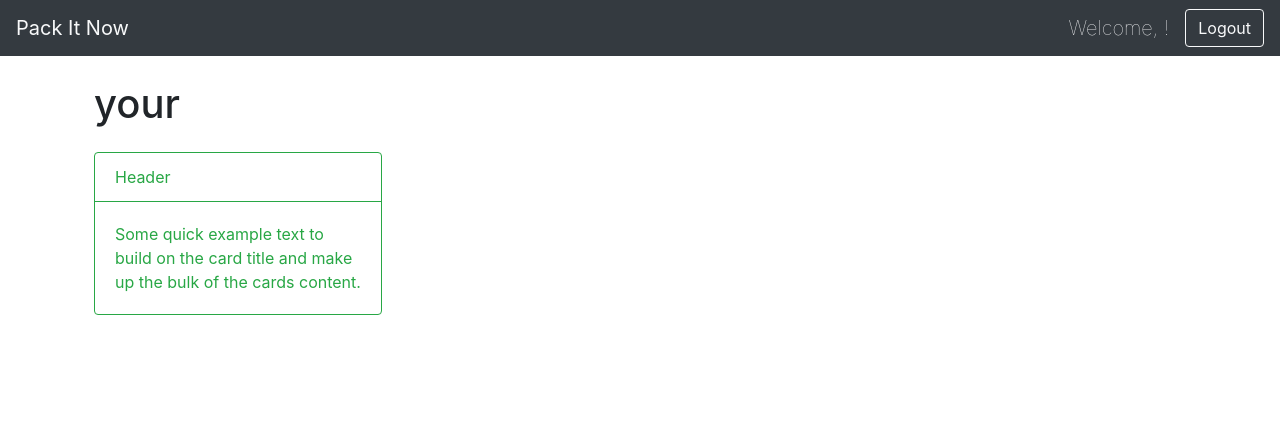
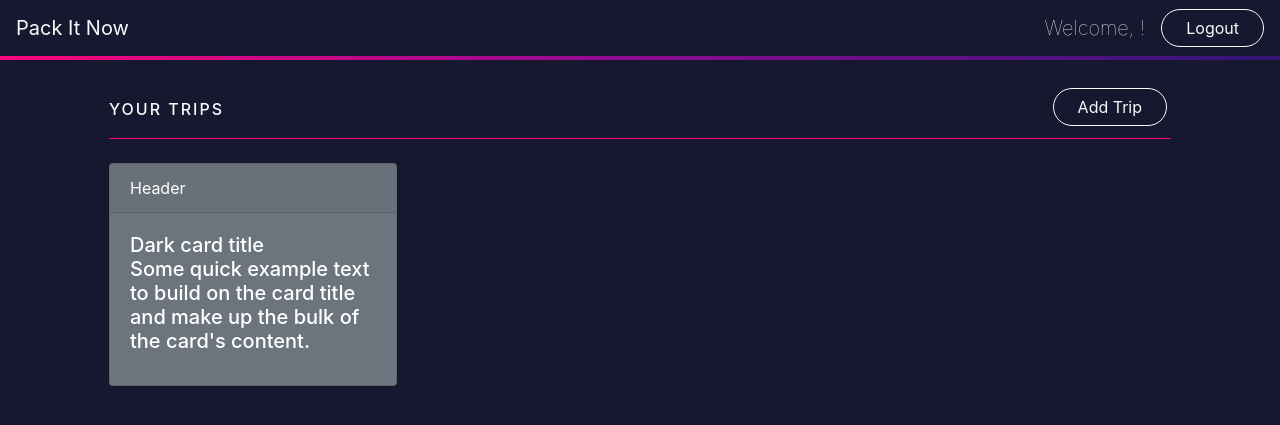
Before and after one commit to NikkiFord/Project2, a Node server app: page /test in a window 1280 px wide. Shown: the top 425 px of the page. Run offline with Node 20, Linux system fonts and the light colour scheme; some libraries are stand-ins or nearby versions.

Commit message:
styling for card view

```diff
--- a/views/layout.pug
+++ b/views/layout.pug
@@ -1,5 +1,5 @@
 doctype html
-html
+html(style='background-color: #171830;')
   head
     title= pageTitle
     //- link(rel='stylesheet', href="../public/styles/style.css")
@@ -9,12 +9,13 @@
     script(src='https://stackpath.bootstrapcdn.com/bootstrap/4.3.1/js/bootstrap.min.js' integrity='sha384-JjSmVgyd0p3pXB1rRibZUAYoIIy6OrQ6VrjIEaFf/nJGzIxFDsf4x0xIM+B07jRM' crossorigin='anonymous')
     script(src="js/index.js")
     link(rel="stylesheet" href= "./public/styles/style.css")
-  body.background-color
-    nav.navbar.navbar-dark.bg-dark
-      a.navbar-brand.text-light.bg-dark.title Pack It Now
+  body.background-color(style='background-color: #171830;')
+    nav.navbar.navbar-dark(style='background-color: #171830;')
+      a.navbar-brand.text-light.title Pack It Now
       form.form-inline
-        a.navbar-brand.text-right.text-light.bg-dark.font-weight-lighter Welcome, #{name}!
-        button.btn.btn-outline-light.my-2.my-sm-0.logout(type='submit') Logout
+        a.navbar-brand.text-right.text-light.font-weight-lighter(style='background-color: #171830;') Welcome, #{name}!
+        button.btn.btn-outline-light.my-2.my-sm-0.logout.pr-4.pl-4(type='submit')(style='border-radius: 32px;') Logout
+    div.pb-1.mb-4(style='background-image: linear-gradient(-225deg, #FF057C 0%, #8D0B93 50%, #321575 100%);')
 
 
     block content
--- a/views/test.pug
+++ b/views/test.pug
@@ -1,19 +1,35 @@
 extends layout
 
 block content
-    div.container
-        div.row.background-splash.mb-4
+
+    div.container.mt-4(style='background-color: #171830;')
+        div.mb-4
             //- card.text-white.bg-dark.mb-3.col-sm(style='max-width: 18rem;')
             //-     .card-header Header
             //-     .card-body
             //-      h5.card-title Dark card title
             //-          p.card-text
             //-          | Some quick example text to build on the card title and make up the bulk of the card&apos;s content.
-            div.header.m-4
-                h1 your
-                .card.border-success.mb-3.mt-4(style='max-width: 18rem;')
-                    .card-header.bg-transparent.border-success.text-success#card-color Header
-                    .card-body.text-success
+            div.header.m-4.pb-2(style='border-bottom: 0.5px solid #FF057C;')
+                div.d-flex.justify-content-between
+                    h6.text-light.mr-2.pt-3.text-uppercase(style='letter-spacing: 2px;;') Your Trips
+                    button.btn.btn-outline-light.pl-4.pr-4.m-1(type='submit')(style='border-radius: 32px;') Add Trip
+                    //- .card.border-white.mb-3.mt-4(style='max-width: 18rem;')
+                    //-     .card-header.bg-transparent.border-white.text-success#card-color Header
+                    //-     .card-body.text-success.bg-transparent
+                    //-         p.card-text
+                    //-         | Some quick example text to build on the card title and make up the bulk of the cards content.
+                    //-     .bg-transparent
+                    //- card.border-light.mb-3(style='max-width: 18rem;')
+                    //-     .card-header.text-light Header
+                    //-     .card-body.text-light
+                    //-         h5.card-title Dark card title
+                    //-         p.card-text
+                    //-         | Some quick example text to build on the card title and make up
+
+            .card.ml-4.mb-3.bg-secondary.text-white(style='max-width: 18rem;')
+                .card-header Header
+                .card-body.text-white
+                    h5.card-title Dark card title
                         p.card-text
-                        | Some quick example text to build on the card title and make up the bulk of the cards content.
-                    .bg-transparent
+                        | Some quick example text to build on the card title and make up the bulk of the card&apos;s content.
```
